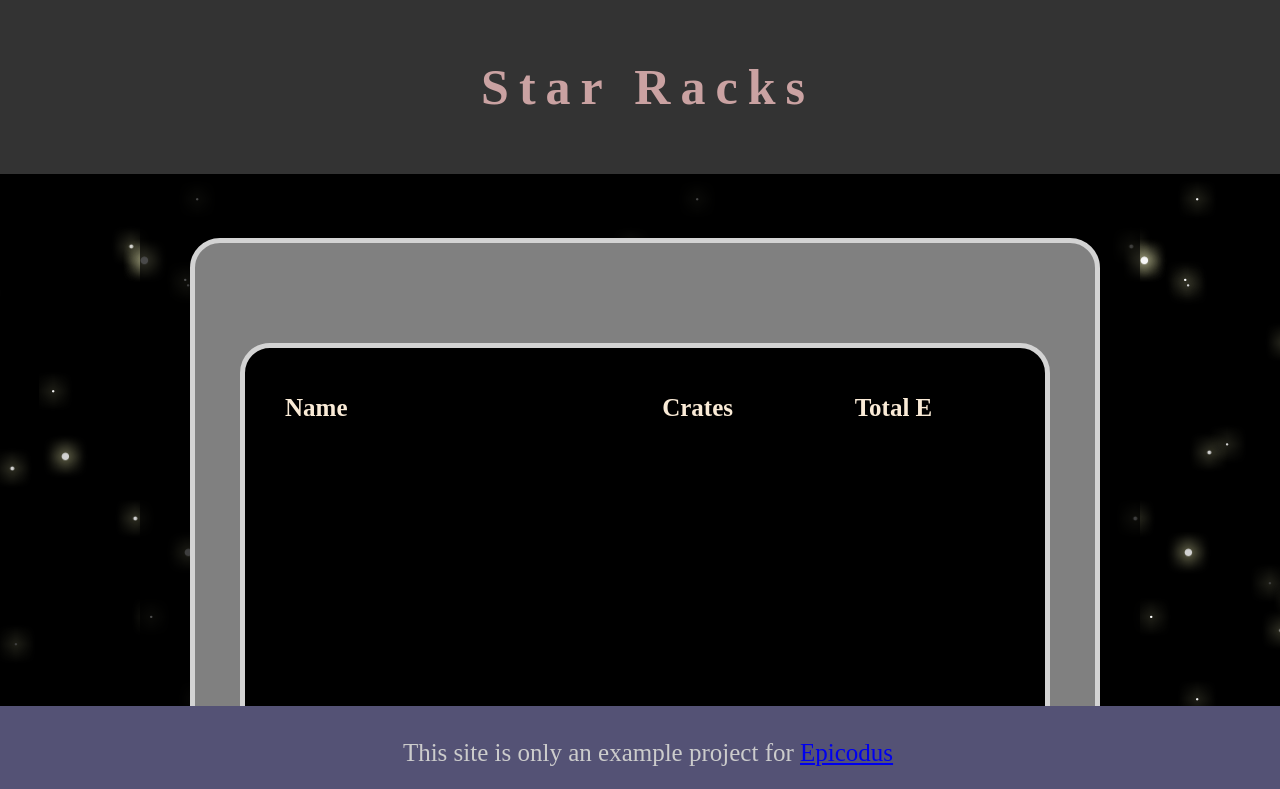
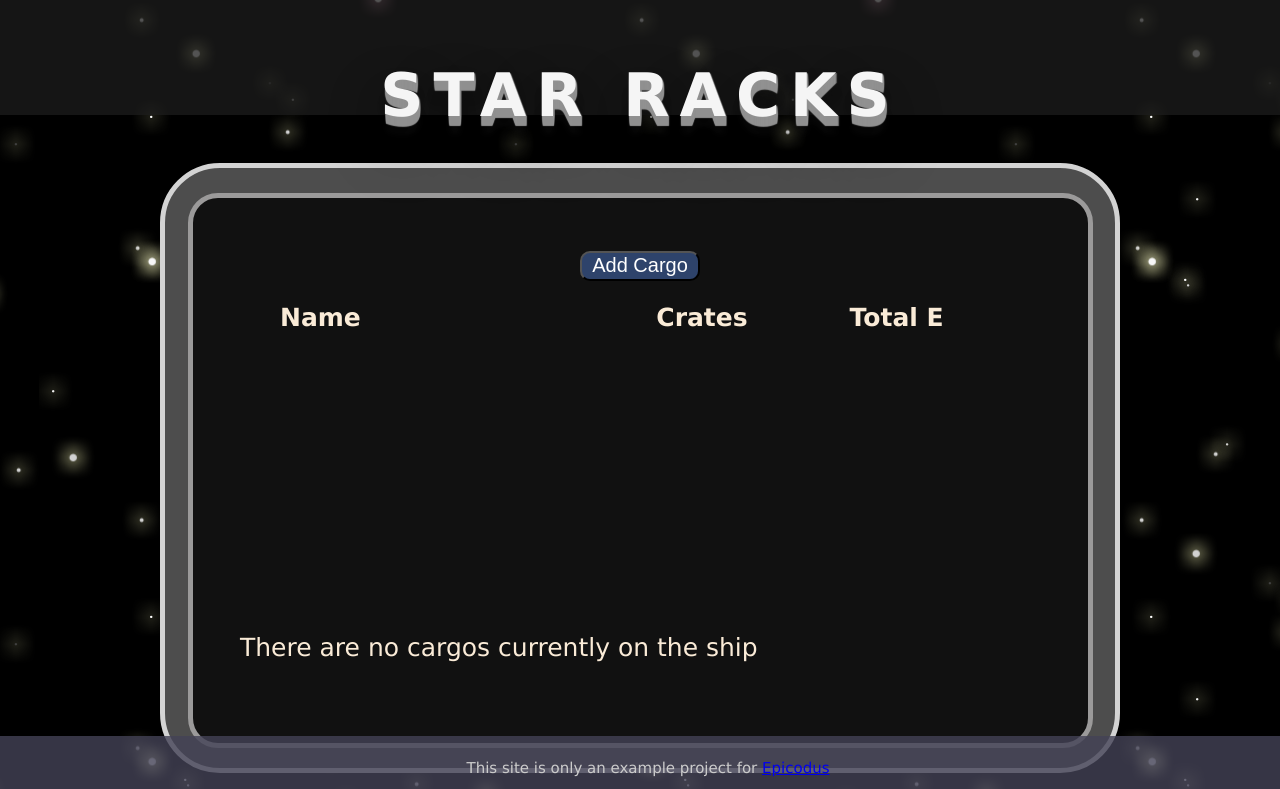
Before and after one commit to mmanchee/StarRacks, a React (Create React App) app: page / in a window 1280 px wide. Shown: the top 789 px of the page. Built offline with nearby package versions, Linux system fonts and the light colour scheme.

Commit message:
add more styling

```diff
--- a/src/components/App.js
+++ b/src/components/App.js
@@ -7,7 +7,6 @@ function App() {
   return (
     <React.Fragment>
       <div class="contain">
-
         <div id="header">
           <Header />
         </div>
@@ -16,7 +15,6 @@ function App() {
           <div id="inner-pad">
             <CargoControl />
           </div>
-          <div id="inner-pad-padding"></div>
         </div>
         <div id="footer">
           <Footer />
--- a/src/components/CargoControl.js
+++ b/src/components/CargoControl.js
@@ -107,11 +107,12 @@ class CargoControl extends React.Component{
 
     return (
       <React.Fragment>
+        <div class="nav-button">
+          <button  onClick={this.handleClick}>{buttonText}</button>
+        </div>
         {currentlyVisibleState}
         {this.state.cargoManifest[0] === undefined &&
           currentlyVisibleState.props.Cargos !== undefined ? "There are no cargos currently on the ship" : ""}
-        <br />
-        <button onClick={this.handleClick}>{buttonText}</button>
       </React.Fragment>
     );
   }
--- a/src/components/Header.js
+++ b/src/components/Header.js
@@ -3,7 +3,7 @@ import React from "react";
 function Header() {
   return (
     <React.Fragment>
-      <p>Star Racks</p>
+      <p id="header-title">Star Racks</p>
     </React.Fragment>
   );
 }
--- a/src/components/NewCargoForm.js
+++ b/src/components/NewCargoForm.js
@@ -17,9 +17,11 @@ function NewCargoForm(props) {
 
   return (
     <React.Fragment>
-      <ReusableForm
-        formSubmissionHandler = {handleNewCargoFormSubmission}
-        buttonText = "Add Cargo" />
+      <div class="reusable-input">
+        <ReusableForm
+          formSubmissionHandler = {handleNewCargoFormSubmission}
+          buttonText = "Add Cargo" />
+      </div>
     </React.Fragment>
   )
 };
--- a/src/components/ReusableForm.js
+++ b/src/components/ReusableForm.js
@@ -29,7 +29,7 @@ function ReusableForm(props) {
           defaultValue={props.EnergyCredits ? props.EnergyCredits : ""}
           placeholder='Enter Energy Credits Cost' /> E
         <br />
-        <button type ='submit'>Submit</button>
+        <button type ='submit'>{props.buttonText}</button>
         {/* Add cancel button */}
       </form>
     </React.Fragment>
--- a/src/index.css
+++ b/src/index.css
@@ -1,59 +1,78 @@
 .contain {
-  font-family: 'Times New Roman', Times, serif;
+  font-family: Verdana, Geneva, Tahoma, sans-serif;
   font-size: 25px;
   color: antiquewhite;
-  width: 900px;
+  width: 1000px;
 	margin: 0 auto;
 	position: relative;
 	z-index: 300;
-	background: rgba(0,0,0,0.7);
 	overflow: hidden;
 	padding: 30px 50px;
 }
 #header {
   text-align: center;
   position:fixed;
+  height: 115px;
   top:0px;
   left:0px;
   width:100%;
-  background:#333;
-  padding:8px;
+  background:rgb(31, 31, 31, .7);
+}
+#header-title {
+  text-transform: uppercase;
+  font-family: verdana;
   letter-spacing: 10px;
-  font-weight: 900;
-  font-size: 50px;
-  color:rgb(202, 162, 162);
+  font-size: 60px;
+  font-weight: 700;
+  color: #f5f5f5;
+  text-shadow: 1px 1px 1px #919191,
+      1px 2px 1px #919191,
+      1px 3px 1px #919191,
+      1px 4px 1px #919191,
+      1px 5px 1px #919191,
+      1px 6px 1px #919191,
+      1px 7px 1px #919191,
+      1px 8px 1px #919191,
+      1px 9px 1px #919191,
+      1px 10px 1px #919191,
+  1px 18px 6px rgba(16,16,16,0.4),
+  1px 22px 10px rgba(16,16,16,0.2),
+  1px 25px 35px rgba(16,16,16,0.2),
+  1px 30px 60px rgba(16,16,16,0.4);
 }
+
 #pad {
-  background-color: grey;
-  margin-top: 200px;
-  width: 900px;
-  height: 800px;
+  background-color: rgb(77, 77, 77);
+  margin-top: 125px;
+  width: 950px;
+  height: 600px;
   margin-left: auto;
   margin-right: auto;
   border: 5px solid lightgray;
-  border-radius: 30px;
+  border-radius: 60px;
 }
 #inner-pad {
   width: 800px;
-  height: 500px;
-  border: 5px solid lightgray;
+  height: 450px;
+  border: 5px solid rgb(155, 154, 154);
   border-radius: 30px;
-  padding-top: 5%;
+  padding: 5%;
   margin-left: auto;
   margin-right: auto;
-  background-color: black;
+  background-color: rgb(17, 17, 17);
 }
 #inner-pad-padding {
-  height: 100px;
+  height: 25px;
 }
 #footer {
   text-align: center;
   position:fixed;
+  font-size: 15px;
   bottom:0px;
   left:0px;
   width:100%;
   color:#CCC;
-  background:rgb(84, 82, 117);
+  background:rgb(68, 67, 87, 0.8);
   padding:8px;
 }
 
@@ -73,6 +92,7 @@
 .table-other {
   width: 200px;
 }
+/* Inputs */
 
 input {
   font-size: 20px;
@@ -83,6 +103,8 @@ input {
   border-radius: 10px;
   margin: 5px;
   padding: 0 10px 0 10px;
+  color: antiquewhite;
+  background-color: rgb(44, 44, 44);
 }
 
 textarea {
@@ -94,16 +116,28 @@ textarea {
   border-radius: 10px;
   margin: 5px;
   padding: 0 10px 0 10px;
+  color: antiquewhite;
+  background-color: rgb(44, 44, 44);
 }
+
+.nav-button {
+  text-align: center;
+  margin-bottom: 2%;
+}
+
 button {
   font-size: 20px;
   font-family: Arial, Helvetica, sans-serif;
   color: white;
-  background-color: cornflowerblue;
+  background-color: rgb(46, 67, 107);
   padding: 0 10px 0 10px;
   height: 30px;
   border-radius: 10px;
   margin: 5px;
+}
+
+.reusable-input {
+  margin-left: 150px;
 }
 
 /* Boxes */
@@ -118,7 +152,7 @@ button {
   margin: 2% 5% 2% 5%;
 }
 
-/* test */
+/* Background */
 @keyframes STAR-MOVE {
 	from {
 		left: 0;
```
